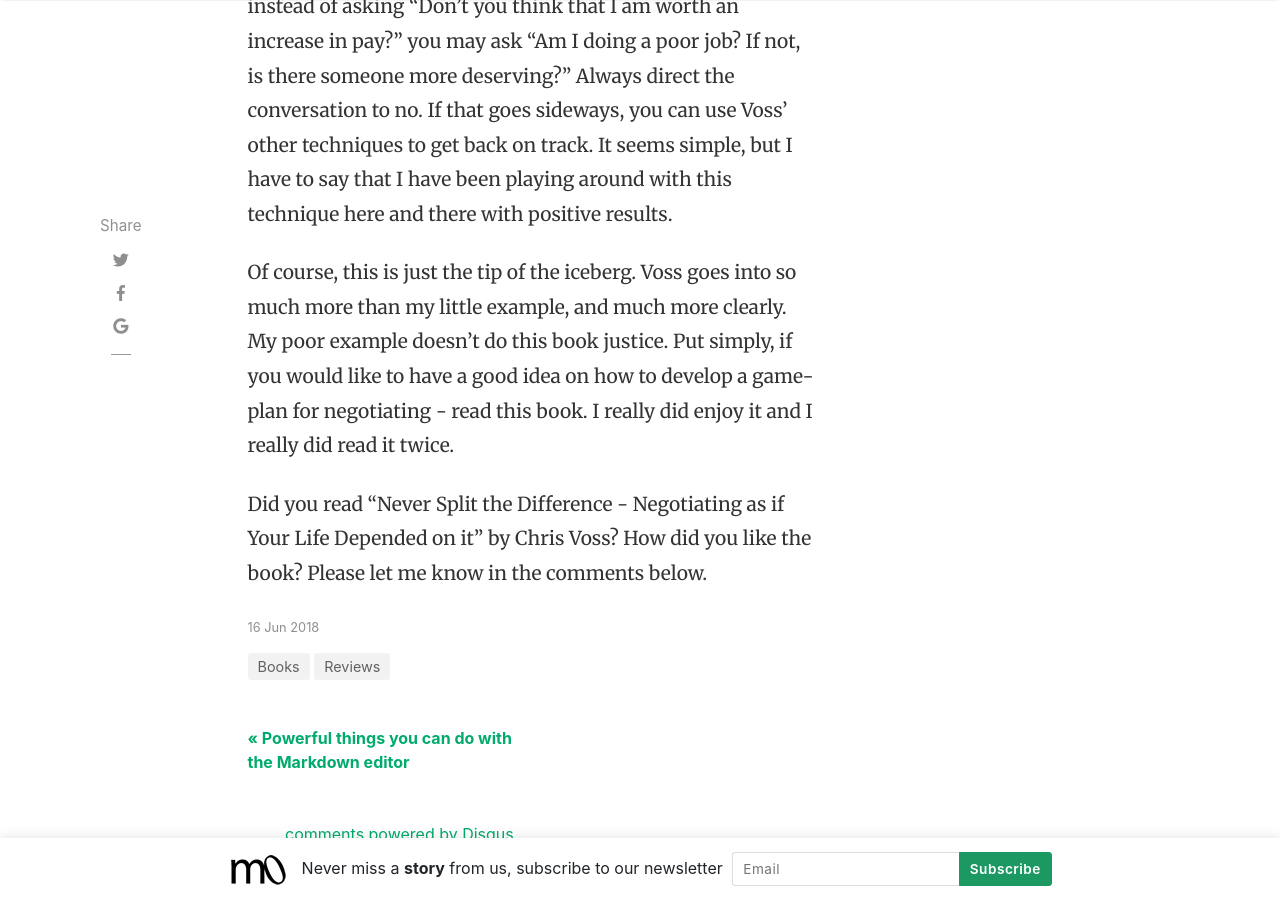
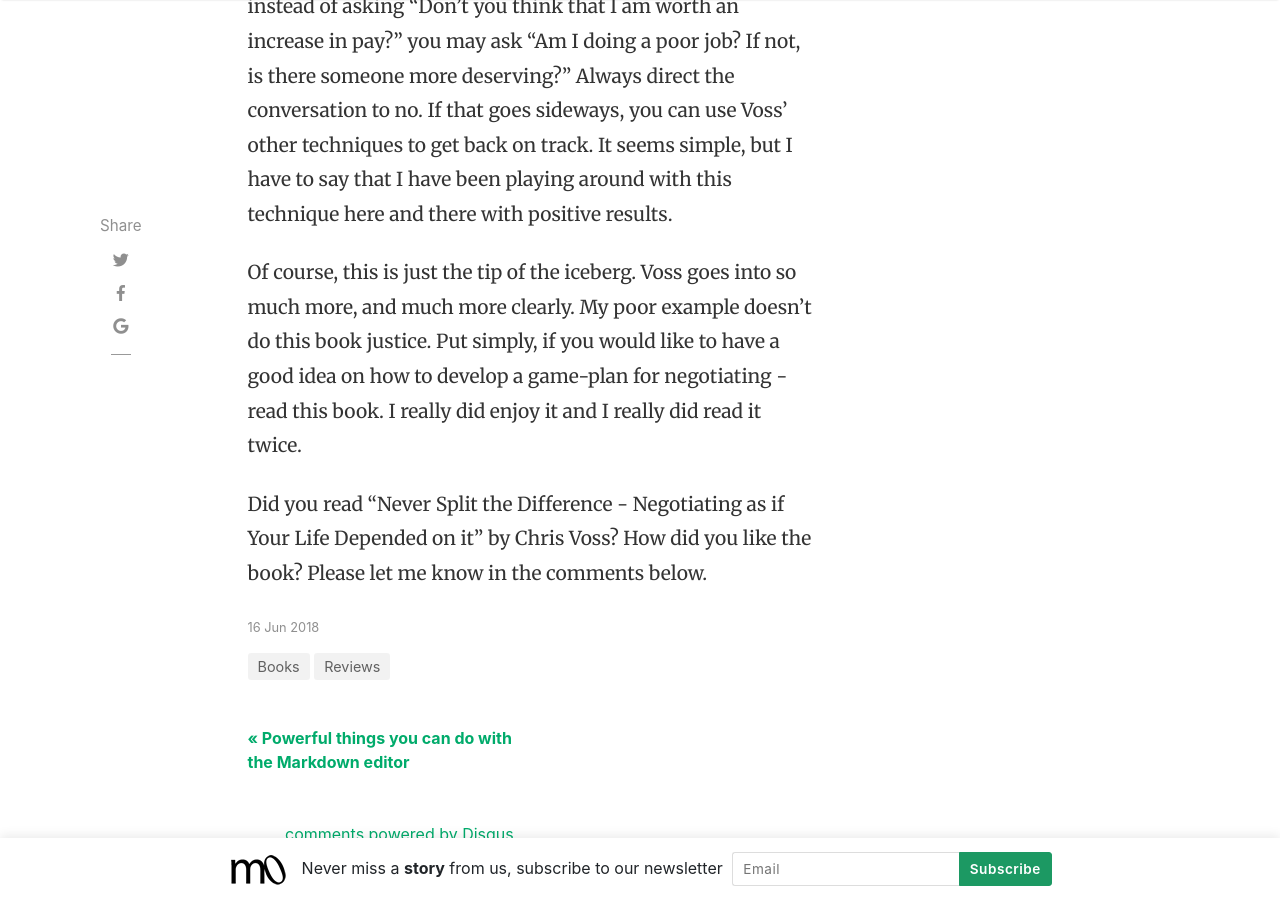
Before and after one commit to tjdugan/the-master-of-none, a Jekyll site: the page built from _posts/BookReviews/2018-06-16-Never-Split-The-Difference.md, in a window 1280 px wide and 900 px high, scrolled down 1752 px. Built offline with Jekyll 4.4.1, drawn with Linux system fonts in a browser that asks for light colours; nearby versions of some CDN libraries; comment, search, counter and statistics services are not loaded.

Commit message:
edited chris voss book review

```diff
--- a/_posts/BookReviews/2018-06-16-Never-Split-The-Difference.md
+++ b/_posts/BookReviews/2018-06-16-Never-Split-The-Difference.md
@@ -14,6 +14,6 @@ I will say that the chapter that really made me look at negotiating in a differe
 
 You can turn any question around to get to no. For example, instead of asking "Don’t you think that I am worth an increase in pay?" you may ask "Am I doing a poor job? If not, is there someone more deserving?" Always direct the conversation to no. If that goes sideways, you can use Voss' other techniques to get back on track. It seems simple, but I have to say that I have been playing around with this technique here and there with positive results.
 
-Of course, this is just the tip of the iceberg. Voss goes into so much more than my little example, and much more clearly. My poor example doesn’t do this book justice.  Put simply, if you would like to have a good idea on how to develop a game-plan for negotiating - read this book. I really did enjoy it and I really did read it twice.
+Of course, this is just the tip of the iceberg. Voss goes into so much more, and much more clearly. My poor example doesn’t do this book justice.  Put simply, if you would like to have a good idea on how to develop a game-plan for negotiating - read this book. I really did enjoy it and I really did read it twice.
 
 Did you read "Never Split the Difference - Negotiating as if Your Life Depended on it" by Chris Voss? How did you like the book? Please let me know in the comments below.
```
